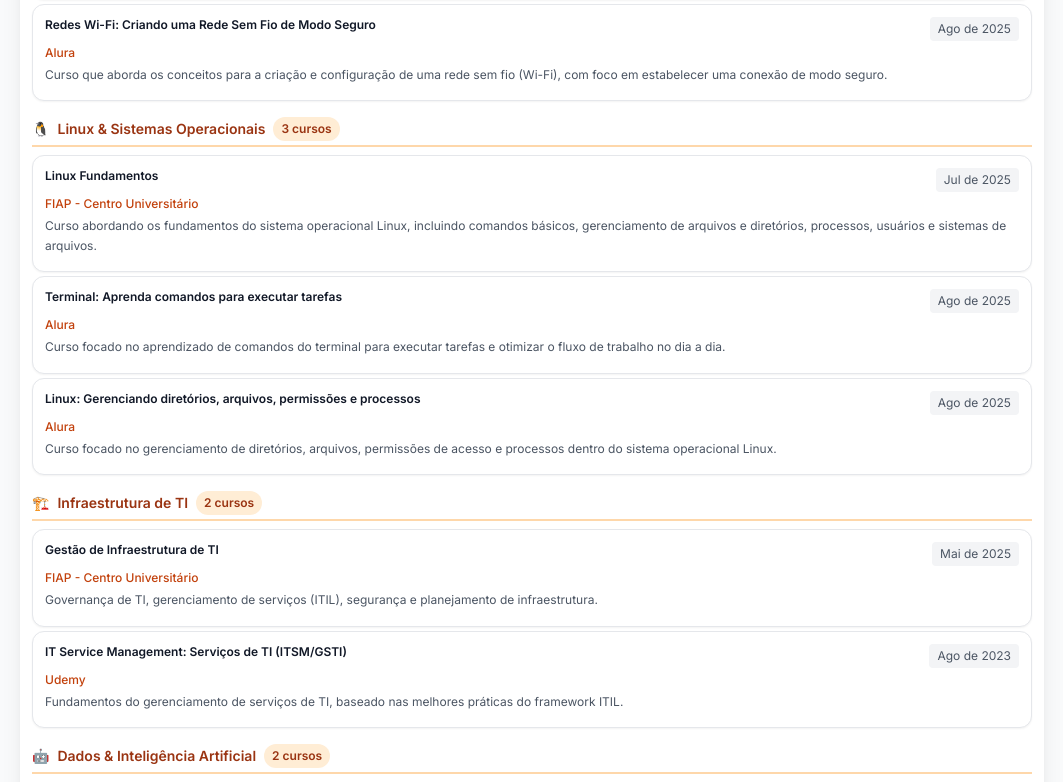
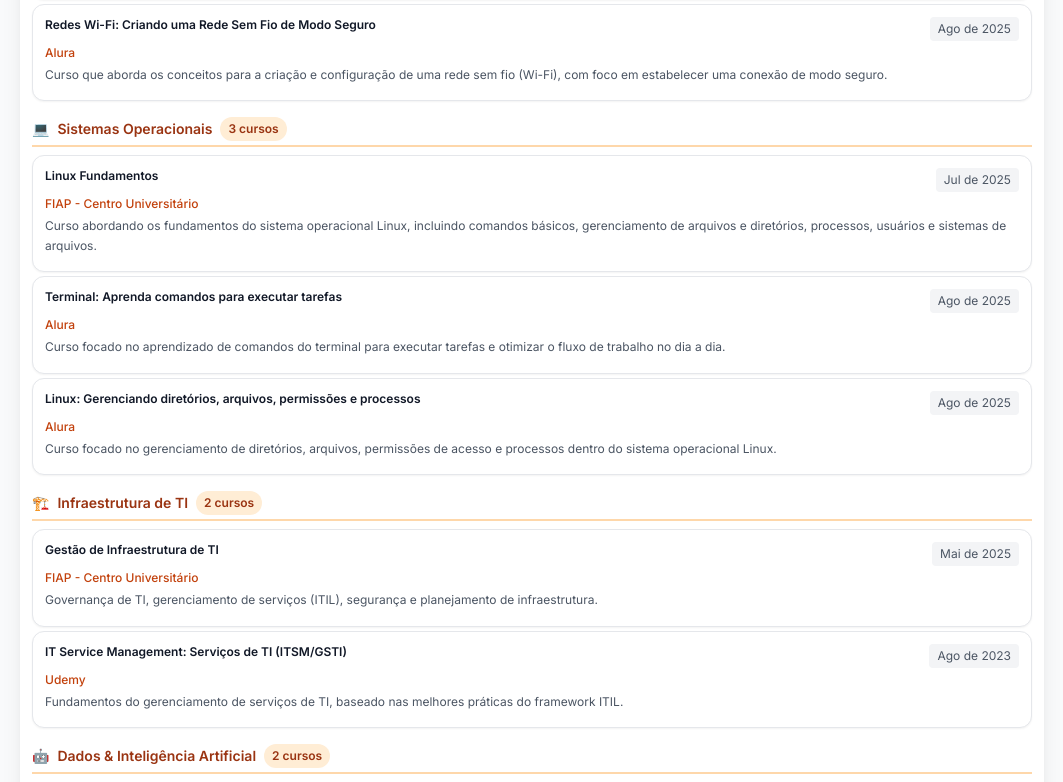
Before and after one commit to JonathanMoyano/curriculo, a Next.js app: page /imprimir in a window 1280 px wide. Shown: the part 3297-4079 px from the top of the page, without its empty margins (108-1171 px from the left). Built offline with nearby package versions, Linux system fonts and the light colour scheme.

Commit message:
Update imprimir.jsx

```diff
--- a/src/pages/imprimir.jsx
+++ b/src/pages/imprimir.jsx
@@ -313,7 +313,7 @@ const PrintPage = () => {
                     <h4 className="text-sm font-semibold text-orange-800 mb-2 border-b-2 border-orange-200 pb-1 flex items-center">
                       <span className="mr-2">
                         {category === 'Redes' && '🌐'}
-                        {category === 'Linux' && '🐧'}
+                        {(category === 'Linux' || category === 'Windows') && '💻'}
                         {category === 'Cloud' && '☁️'}
                         {category === 'Desenvolvimento' && '💻'}
                         {category === 'Infraestrutura' && '🏗️'}
@@ -321,7 +321,7 @@ const PrintPage = () => {
                         {category === 'Dados & IA' && '🤖'}
                       </span>
                       {category === 'Redes' && 'Redes & Infraestrutura de Rede'}
-                      {category === 'Linux' && 'Linux & Sistemas Operacionais'}
+                      {(category === 'Linux' || category === 'Windows') && 'Sistemas Operacionais'}
                       {category === 'Cloud' && 'Cloud Computing & Virtualização'}
                       {category === 'Desenvolvimento' && 'Desenvolvimento & Programação'}
                       {category === 'Infraestrutura' && 'Infraestrutura de TI'}
```
